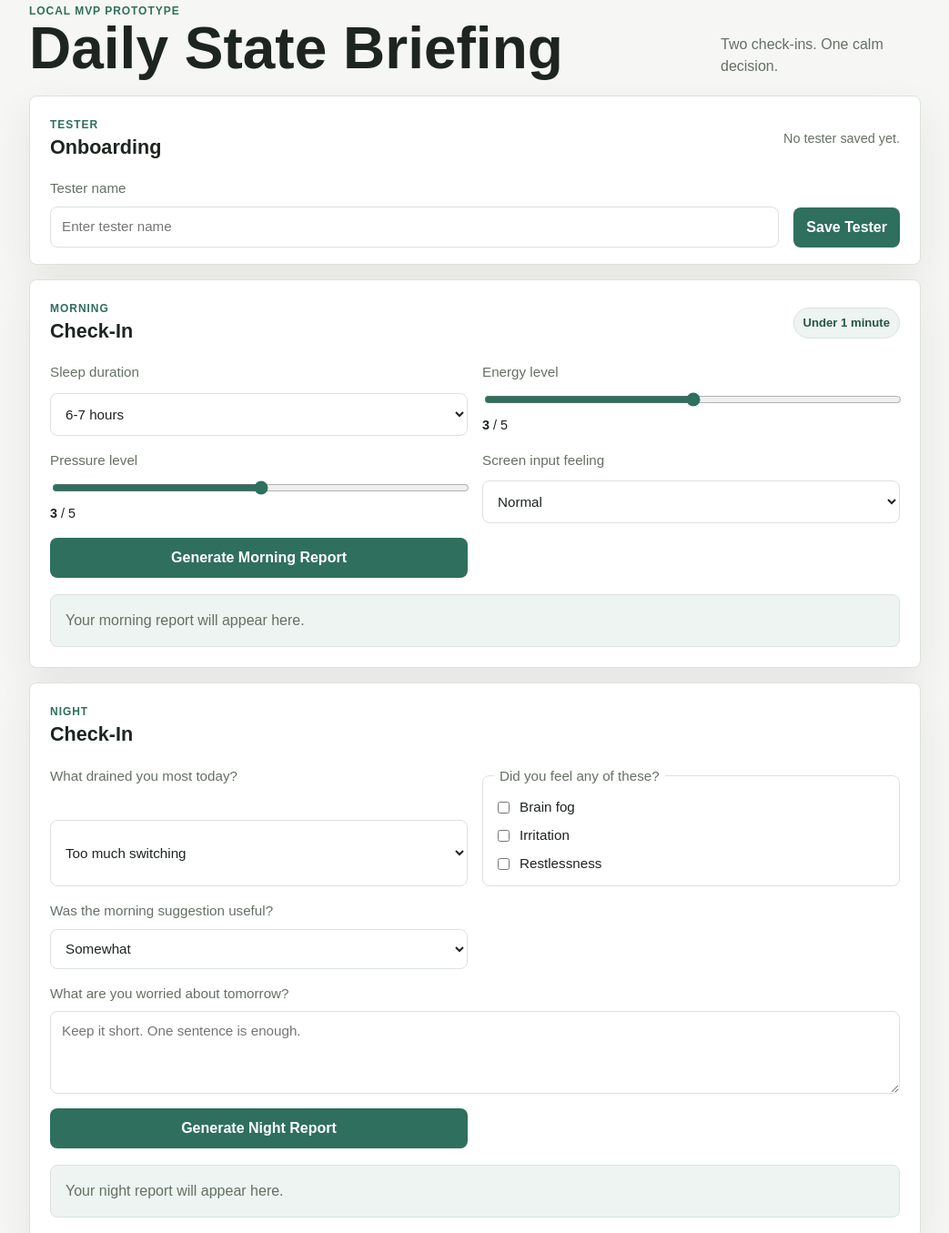
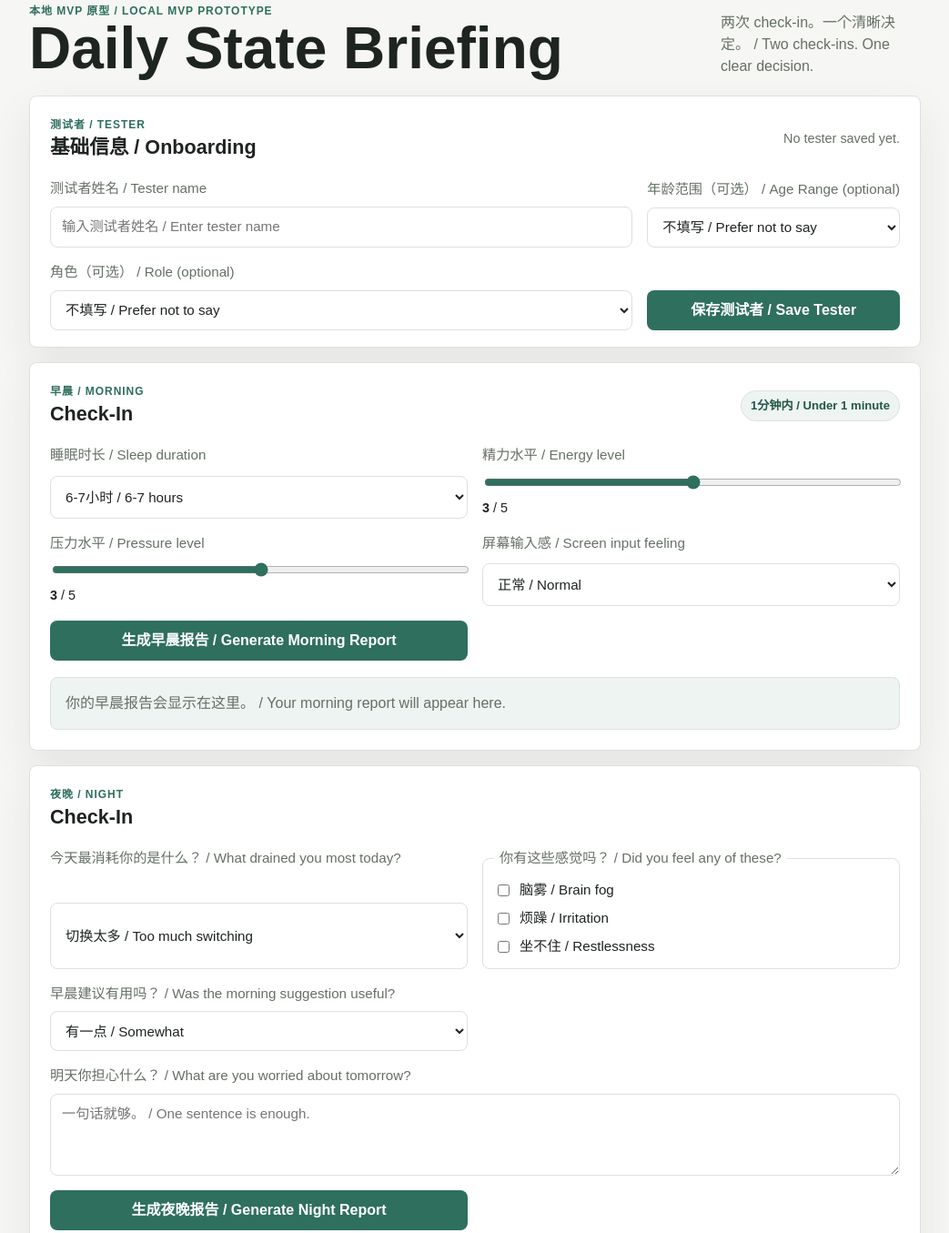
Before and after one commit to willhuangkai/daily-state-briefing, a website: page index.html in a window 1280 px wide. Shown: the part 29-1384 px from the top of the page at 91% size, without its empty margins (118-1161 px from the left). Drawn offline with Linux system fonts and the light colour scheme.

Commit message:
Update index.html chinese

```diff
--- a/index.html
+++ b/index.html
@@ -10,145 +10,167 @@
     <main class="app">
       <header class="app-header">
         <div>
-          <p class="eyebrow">Local MVP Prototype</p>
+          <p class="eyebrow">本地 MVP 原型 / Local MVP Prototype</p>
           <h1>Daily State Briefing</h1>
         </div>
-        <p class="header-note">Two check-ins. One calm decision.</p>
+        <p class="header-note">两次 check-in。一个清晰决定。 / Two check-ins. One clear decision.</p>
       </header>
 
       <section class="panel compact-panel">
         <div class="section-heading">
           <div>
-            <p class="eyebrow">Tester</p>
-            <h2>Onboarding</h2>
+            <p class="eyebrow">测试者 / Tester</p>
+            <h2>基础信息 / Onboarding</h2>
           </div>
-          <p id="tester-status" class="status-note">No tester saved yet.</p>
+          <p id="tester-status" class="status-note">还没有保存测试者 / No tester saved yet.</p>
         </div>
 
         <form id="tester-form" class="tester-form">
           <label>
-            Tester name
-            <input id="tester-name" type="text" autocomplete="name" placeholder="Enter tester name" required>
+            测试者姓名 / Tester name
+            <input id="tester-name" type="text" autocomplete="name" placeholder="输入测试者姓名 / Enter tester name" required>
           </label>
-          <button type="submit">Save Tester</button>
+          <label>
+            年龄范围（可选） / Age Range (optional)
+            <select id="age-range">
+              <option value="">不填写 / Prefer not to say</option>
+              <option value="Under 18">18岁以下 / Under 18</option>
+              <option value="18-24">18-24</option>
+              <option value="25-34">25-34</option>
+              <option value="35-44">35-44</option>
+              <option value="45+">45+</option>
+            </select>
+          </label>
+          <label>
+            角色（可选） / Role (optional)
+            <select id="tester-role">
+              <option value="">不填写 / Prefer not to say</option>
+              <option value="Student">学生 / Student</option>
+              <option value="Knowledge Worker">知识工作者 / Knowledge Worker</option>
+              <option value="Founder">创始人 / Founder</option>
+              <option value="Creative">创作者 / Creative</option>
+              <option value="Other">其他 / Other</option>
+            </select>
+          </label>
+          <button type="submit">保存测试者 / Save Tester</button>
         </form>
       </section>
 
       <section class="panel">
         <div class="section-heading">
           <div>
-            <p class="eyebrow">Morning</p>
+            <p class="eyebrow">早晨 / Morning</p>
             <h2>Check-In</h2>
           </div>
-          <span class="time-chip">Under 1 minute</span>
+          <span class="time-chip">1分钟内 / Under 1 minute</span>
         </div>
 
         <form id="morning-form" class="form-grid">
           <label>
-            Sleep duration
+            睡眠时长 / Sleep duration
             <select id="sleep" required>
-              <option value="lt5">Less than 5 hours</option>
-              <option value="5to6">5-6 hours</option>
-              <option value="6to7" selected>6-7 hours</option>
-              <option value="7plus">7+ hours</option>
+              <option value="lt5">少于5小时 / Less than 5 hours</option>
+              <option value="5to6">5-6小时 / 5-6 hours</option>
+              <option value="6to7" selected>6-7小时 / 6-7 hours</option>
+              <option value="7plus">7小时以上 / 7+ hours</option>
             </select>
           </label>
 
           <label>
-            Energy level
+            精力水平 / Energy level
             <input id="energy" type="range" min="1" max="5" value="3">
             <span class="range-value"><strong id="energy-value">3</strong> / 5</span>
           </label>
 
           <label>
-            Pressure level
+            压力水平 / Pressure level
             <input id="pressure" type="range" min="1" max="5" value="3">
             <span class="range-value"><strong id="pressure-value">3</strong> / 5</span>
           </label>
 
           <label>
-            Screen input feeling
+            屏幕输入感 / Screen input feeling
             <select id="screen-input" required>
-              <option value="low">Low</option>
-              <option value="normal" selected>Normal</option>
-              <option value="high">High</option>
-              <option value="extreme">Extreme</option>
+              <option value="low">低 / Low</option>
+              <option value="normal" selected>正常 / Normal</option>
+              <option value="high">高 / High</option>
+              <option value="extreme">极高 / Extreme</option>
             </select>
           </label>
 
-          <button type="submit">Generate Morning Report</button>
+          <button type="submit">生成早晨报告 / Generate Morning Report</button>
         </form>
 
         <article id="morning-report" class="report" aria-live="polite">
-          <p class="empty-state">Your morning report will appear here.</p>
+          <p class="empty-state">你的早晨报告会显示在这里。 / Your morning report will appear here.</p>
         </article>
       </section>
 
       <section class="panel">
         <div class="section-heading">
           <div>
-            <p class="eyebrow">Night</p>
+            <p class="eyebrow">夜晚 / Night</p>
             <h2>Check-In</h2>
           </div>
         </div>
 
         <form id="night-form" class="form-grid">
           <label>
-            What drained you most today?
+            今天最消耗你的是什么？ / What drained you most today?
             <select id="drain" required>
-              <option value="switching">Too much switching</option>
-              <option value="people">People pressure</option>
-              <option value="screens">Screen input</option>
-              <option value="low-recovery">Low recovery</option>
-              <option value="unclear-work">Unclear work</option>
+              <option value="switching">切换太多 / Too much switching</option>
+              <option value="people">人际压力 / People pressure</option>
+              <option value="screens">屏幕输入 / Screen input</option>
+              <option value="low-recovery">恢复不足 / Low recovery</option>
+              <option value="unclear-work">工作不清晰 / Unclear work</option>
             </select>
           </label>
 
           <fieldset>
-            <legend>Did you feel any of these?</legend>
+            <legend>你有这些感觉吗？ / Did you feel any of these?</legend>
             <label class="check-row">
               <input type="checkbox" name="felt" value="brain fog">
-              Brain fog
+              脑雾 / Brain fog
             </label>
             <label class="check-row">
               <input type="checkbox" name="felt" value="irritation">
-              Irritation
+              烦躁 / Irritation
             </label>
             <label class="check-row">
               <input type="checkbox" name="felt" value="restlessness">
-              Restlessness
+              坐不住 / Restlessness
             </label>
           </fieldset>
 
           <label>
-            Was the morning suggestion useful?
+            早晨建议有用吗？ / Was the morning suggestion useful?
             <select id="useful" required>
-              <option value="yes">Yes</option>
-              <option value="somewhat" selected>Somewhat</option>
-              <option value="no">No</option>
+              <option value="yes">有用 / Yes</option>
+              <option value="somewhat" selected>有一点 / Somewhat</option>
+              <option value="no">没用 / No</option>
             </select>
           </label>
 
           <label class="wide">
-            What are you worried about tomorrow?
-            <textarea id="tomorrow-worry" rows="3" placeholder="Keep it short. One sentence is enough."></textarea>
+            明天你担心什么？ / What are you worried about tomorrow?
+            <textarea id="tomorrow-worry" rows="3" placeholder="一句话就够。 / One sentence is enough."></textarea>
           </label>
 
-          <button type="submit">Generate Night Report</button>
+          <button type="submit">生成夜晚报告 / Generate Night Report</button>
         </form>
 
         <article id="night-report" class="report" aria-live="polite">
-          <p class="empty-state">Your night report will appear here.</p>
+          <p class="empty-state">你的夜晚报告会显示在这里。 / Your night report will appear here.</p>
         </article>
       </section>
 
       <section class="panel">
         <div class="section-heading">
           <div>
-            <p class="eyebrow">Testing</p>
-            <h2>Local Log</h2>
+            <p class="eyebrow">测试 / Testing</p>
+            <h2>本地记录 / Local Log</h2>
           </div>
-          <button id="clear-log" class="secondary-button" type="button">Clear Log</button>
+          <button id="clear-log" class="secondary-button" type="button">清空记录 / Clear Log</button>
         </div>
         <div id="testing-log" class="log-list" aria-live="polite"></div>
       </section>
```
